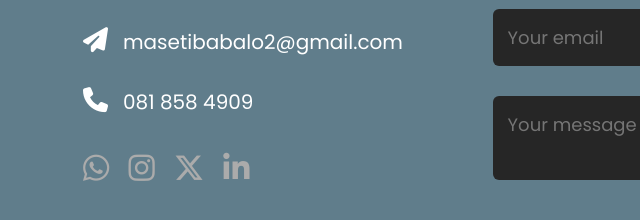
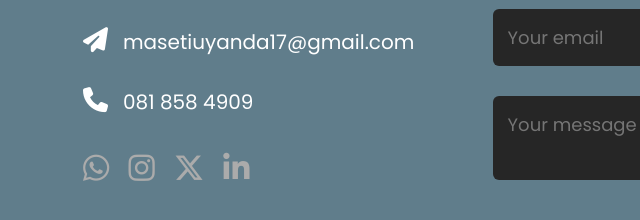
Before and after one commit to uyanda-maseti/riq-st-patrick, a plain HTML site: page public/index.html in a window 1280 px wide. Shown: the part 3186-3406 px from the top of the page, 45-685 px from the left. Drawn offline with Linux system fonts and the light colour scheme.

Commit message:
Update email address

```diff
--- a/public/index.html
+++ b/public/index.html
@@ -150,7 +150,7 @@
             <div class="row">
                 <div class="contact-left">
                     <h1 class="sub-title">Contact us</h1>
-                    <p><i class="fa-solid fa-paper-plane"></i>masetibabalo2@gmail.com</p>
+                    <p><i class="fa-solid fa-paper-plane"></i>masetiuyanda17@gmail.com</p>
                     <p><i class="fa-solid fa-phone"></i>081 858 4909</p>
                     <div class="social-icons">
                         <a href=""><i class="fa-brands fa-whatsapp"></i></a>
```
